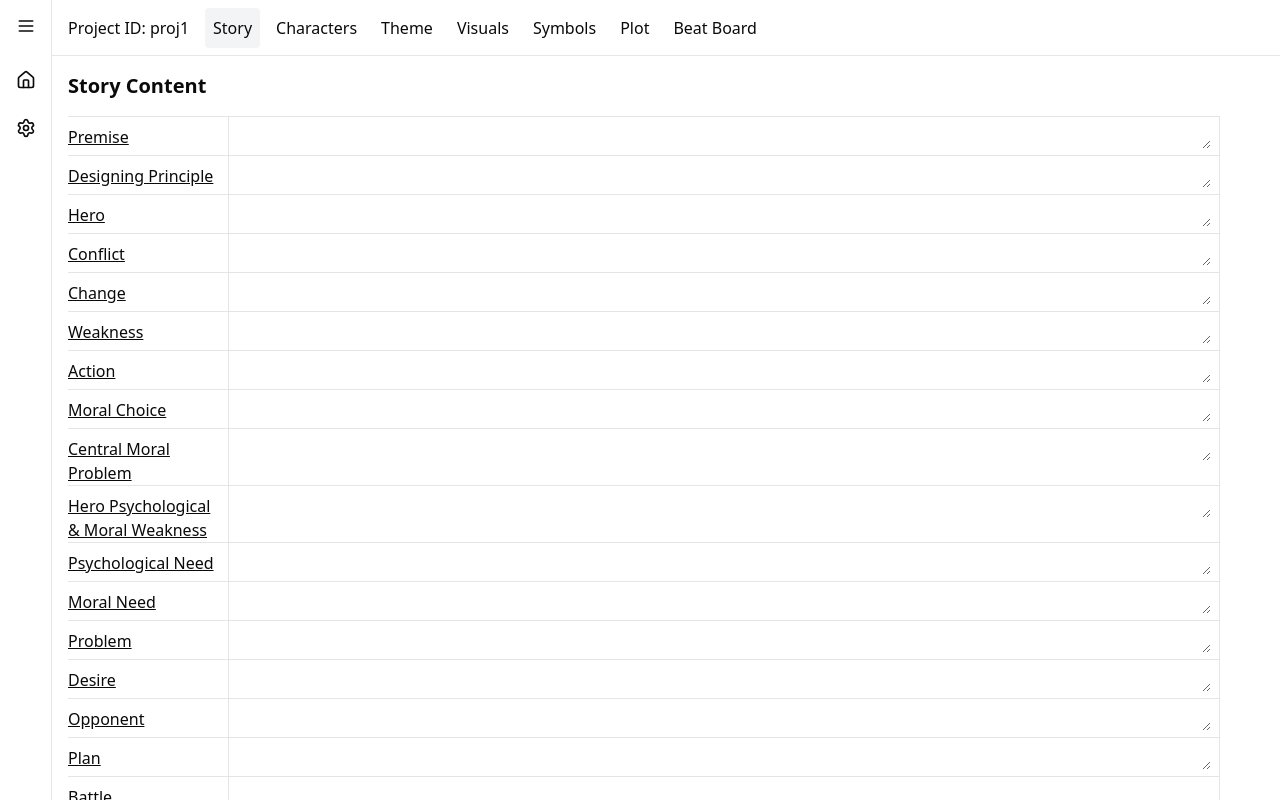
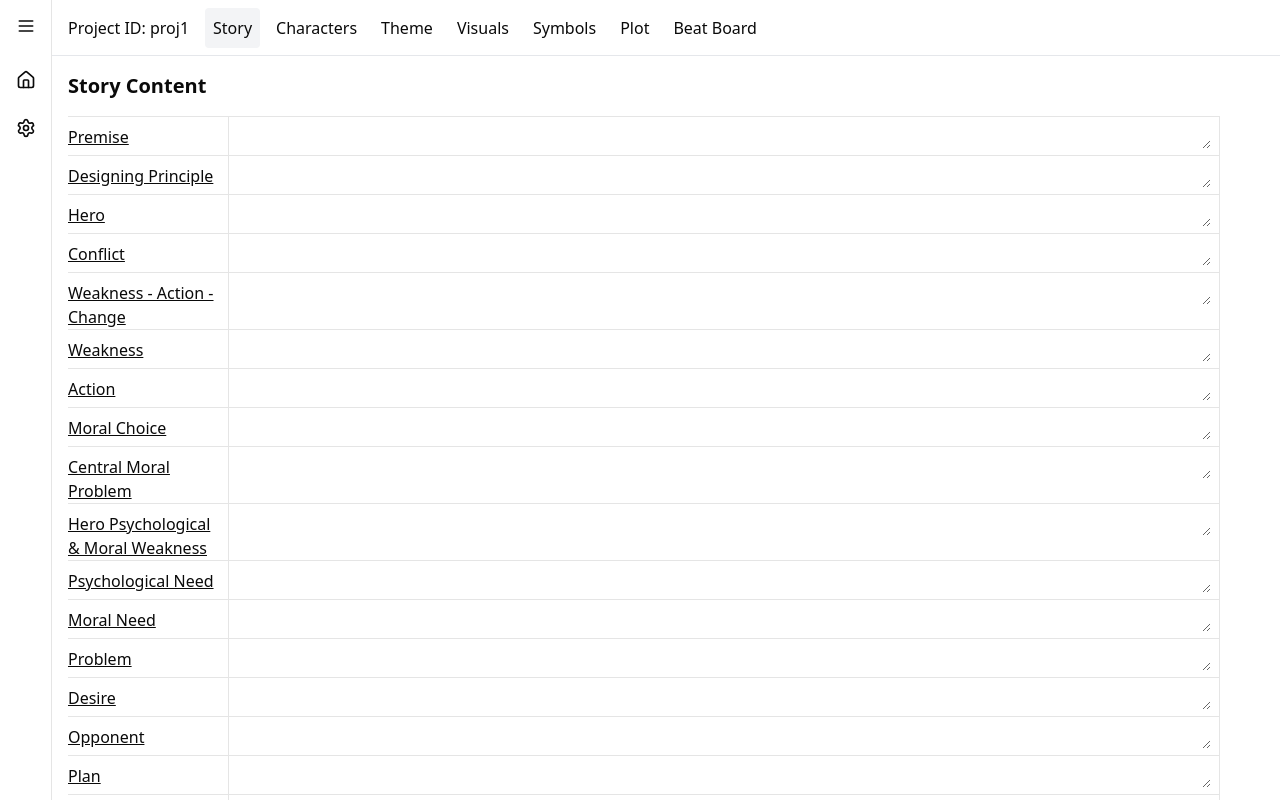
Before and after one commit to justinreidh/Plot, a Next.js app in the folder frontend/: page /docs/proj1 in a window 1280 px wide. Shown: the top 800 px of the page. Built offline with nearby package versions, Linux system fonts and the light colour scheme; no server answers; sample sign-in values are in the browser's storage.

Commit message:
Moved form data up to Document component

```diff
--- a/frontend/app/docs/[id]/page.js
+++ b/frontend/app/docs/[id]/page.js
@@ -1,6 +1,7 @@
 'use client'
 
 import Link from 'next/link'
+import { useState } from 'react';
 import { useAuth } from '../../../context/AuthContext';
 import { useParams, useSearchParams, useRouter } from 'next/navigation';
 import { StoryForm } from '@/components/StoryForm/StoryForm'
@@ -18,6 +19,8 @@ export default function Document() {
 
     const docID = params.id;
     const page = searchParams.get('page') || 'story';
+
+    const [formData, setFormData] = useState({});
 
     if (loading) return <p className='p-4'>Loading...</p>;
 
@@ -39,12 +42,12 @@ export default function Document() {
 
 
             <main className='p-4'>
-                {page === 'story' && <div><h2 className='text-xl font-semibold mb-4'>Story Content</h2><StoryForm /></div>}
-                {page === 'characters' && <div><h2 className='text-xl font-semibold mb-4'>Characters</h2><CharacterForm /></div>}
-                {page === 'theme' && <div><h2 className='text-xl font-semibold mb-4'>Theme</h2><ThemeForm /></div>}
-                {page === 'visuals' && <div><h2 className='text-xl font-semibold mb-4'>Visuals</h2><VisualForm /></div>}
-                {page === 'symbols' && <div><h2 className='text-xl font-semibold mb-4'>Symbols</h2><SymbolForm /></div>}
-                {page === 'plot' && <div><h2 className='text-xl font-semibold mb-4'>Plot</h2><PlotForm /></div>}
+                {page === 'story' && <div><h2 className='text-xl font-semibold mb-4'>Story Content</h2><StoryForm formData={formData} setFormData={setFormData} /></div>}
+                {page === 'characters' && <div><h2 className='text-xl font-semibold mb-4'>Characters</h2><CharacterForm formData={formData} setFormData={setFormData} /></div>}
+                {page === 'theme' && <div><h2 className='text-xl font-semibold mb-4'>Theme</h2><ThemeForm formData={formData} setFormData={setFormData} /></div>}
+                {page === 'visuals' && <div><h2 className='text-xl font-semibold mb-4'>Visuals</h2><VisualForm formData={formData} setFormData={setFormData} /></div>}
+                {page === 'symbols' && <div><h2 className='text-xl font-semibold mb-4'>Symbols</h2><SymbolForm formData={formData} setFormData={setFormData} /></div>}
+                {page === 'plot' && <div><h2 className='text-xl font-semibold mb-4'>Plot</h2><PlotForm formData={formData} setFormData={setFormData} /></div>}
                 {page === 'board' && <div><h2 className='text-xl font-semibold mb-4'>Beat Board</h2><SceneGrid /></div>}
 
 
--- a/frontend/app/docs/layout.js
+++ b/frontend/app/docs/layout.js
@@ -3,11 +3,11 @@ import { Sidebar } from '@/components/Sidebar'
 
 export default function DocsLayout({ children }) {
   return (
-    //<ProtectedRoute >
+    <ProtectedRoute >
         <div className='flex flew-row'>
             <Sidebar />
             {children}
         </div>
-    //</ProtectedRoute>
+    </ProtectedRoute>
   );
 }
--- a/frontend/components/StoryForm/CharacterForm.js
+++ b/frontend/components/StoryForm/CharacterForm.js
@@ -3,11 +3,7 @@ import { useState } from 'react'
 import { CHARACTER_FIELDS } from './fields'
 import { FormTable } from './FormTable'
 
-export function CharacterForm() {
-    const [formData, setFormData] = useState(
-        Object.fromEntries(CHARACTER_FIELDS.map(field => [field.name, '']))
-    );
-
+export function CharacterForm({formData,setFormData}) {
     const handleChange = (e) => {
         const { name, value } = e.target;
         setFormData(prev => ({ ...prev, [name]: value }));
--- a/frontend/components/StoryForm/PlotForm.js
+++ b/frontend/components/StoryForm/PlotForm.js
@@ -3,11 +3,7 @@ import { useState } from 'react'
 import { PLOT_FIELDS } from './fields'
 import { FormTable } from './FormTable'
 
-export function PlotForm() {
-    const [formData, setFormData] = useState(
-        Object.fromEntries(PLOT_FIELDS.map(field => [field.name, '']))
-    );
-
+export function PlotForm({formData,setFormData}) {
     const handleChange = (e) => {
         const { name, value } = e.target;
         setFormData(prev => ({ ...prev, [name]: value }));
--- a/frontend/components/StoryForm/StoryForm.js
+++ b/frontend/components/StoryForm/StoryForm.js
@@ -3,11 +3,7 @@ import { useState } from 'react'
 import { FORM_FIELDS } from './fields'
 import { FormTable } from './FormTable'
 
-export function StoryForm() {
-    const [formData, setFormData] = useState(
-        Object.fromEntries(FORM_FIELDS.map(field => [field.name, '']))
-    );
-
+export function StoryForm({formData,setFormData}) {
     const handleChange = (e) => {
         const { name, value } = e.target;
         setFormData(prev => ({ ...prev, [name]: value }));
--- a/frontend/components/StoryForm/SymbolForm.js
+++ b/frontend/components/StoryForm/SymbolForm.js
@@ -3,11 +3,7 @@ import { useState } from 'react'
 import { SYMBOL_FIELDS } from './fields'
 import { FormTable } from './FormTable'
 
-export function SymbolForm() {
-    const [formData, setFormData] = useState(
-        Object.fromEntries(SYMBOL_FIELDS.map(field => [field.name, '']))
-    );
-
+export function SymbolForm({formData,setFormData}) {
     const handleChange = (e) => {
         const { name, value } = e.target;
         setFormData(prev => ({ ...prev, [name]: value }));
--- a/frontend/components/StoryForm/ThemeForm.js
+++ b/frontend/components/StoryForm/ThemeForm.js
@@ -3,11 +3,7 @@ import { useState } from 'react'
 import { THEME_FIELDS } from './fields'
 import { FormTable } from './FormTable'
 
-export function ThemeForm() {
-    const [formData, setFormData] = useState(
-        Object.fromEntries(THEME_FIELDS.map(field => [field.name, '']))
-    );
-
+export function ThemeForm({formData,setFormData}) {
     const handleChange = (e) => {
         const { name, value } = e.target;
         setFormData(prev => ({ ...prev, [name]: value }));
--- a/frontend/components/StoryForm/VisualForm.js
+++ b/frontend/components/StoryForm/VisualForm.js
@@ -3,11 +3,7 @@ import { useState } from 'react'
 import { VISUAL_FIELDS } from './fields'
 import { FormTable } from './FormTable'
 
-export function VisualForm() {
-    const [formData, setFormData] = useState(
-        Object.fromEntries(VISUAL_FIELDS.map(field => [field.name, '']))
-    );
-
+export function VisualForm({formData,setFormData}) {
     const handleChange = (e) => {
         const { name, value } = e.target;
         setFormData(prev => ({ ...prev, [name]: value }));
--- a/frontend/components/StoryForm/fields.js
+++ b/frontend/components/StoryForm/fields.js
@@ -3,7 +3,7 @@ export const FORM_FIELDS = [
   { label: 'Designing Principle', name: 'designingPrinciple' },
   { label: 'Hero', name: 'hero' },
   { label: 'Conflict', name: 'conflict' },
-  { label: 'Change', name: 'change' },
+  { label: 'Weakness - Action - Change', name: 'change' },
   { label: 'Weakness', name: 'weakness' },
   { label: 'Action', name: 'action' },
   { label: 'Moral Choice', name: 'moralChoice' },
@@ -132,7 +132,7 @@ export const PLOT_FIELDS = [
   { label: 'Symbol line', name: 'symbolLine' },
 
   { label: '1. Self rev, need, desire', name: 'selfRevNeedDesire' },
-  { label: 'Psych and moral revelation', name: 'psychMoralRevelation' },
+  { label: 'Psych and moral revelation', name: 'revelation' },
   { label: 'Need', name: 'need1' },
   { label: 'Moral need', name: 'moralNeed1' },
   { label: 'Desire', name: 'desire1' },
```
